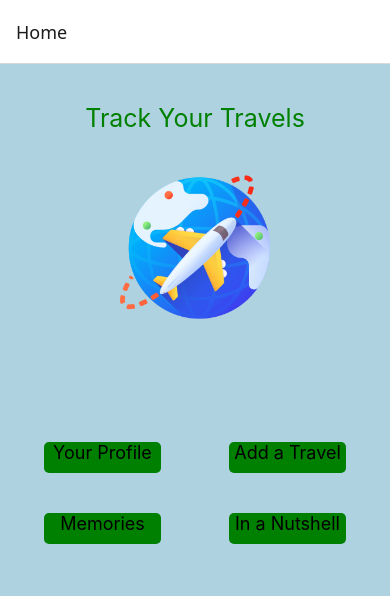
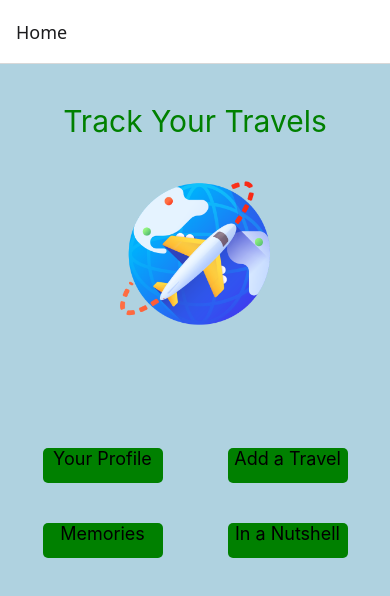
Before and after one commit to RykardBoy/Track-Your-Travel, a React Native app: screen /Home in a window 390 px wide. Shown: the top 596 px of the page. Built offline with nearby package versions, Linux system fonts and the light colour scheme.

Commit message:
petit changement de taille

```diff
--- a/screens/HomePage.js
+++ b/screens/HomePage.js
@@ -31,7 +31,7 @@ const styles = StyleSheet.create({
         height:"100%"
     },
     titre1:{
-        fontSize:25,
+        fontSize:30,
         textAlign:"center",
         margin:"10%",
         color:"green"
@@ -46,8 +46,8 @@ const styles = StyleSheet.create({
     text1:{
         backgroundColor:"green",
         borderRadius:5,
-        width:117,
-        height:31,
+        width:120,
+        height:35,
         textAlign:"center",
         margin:10,
         fontSize:18
```
